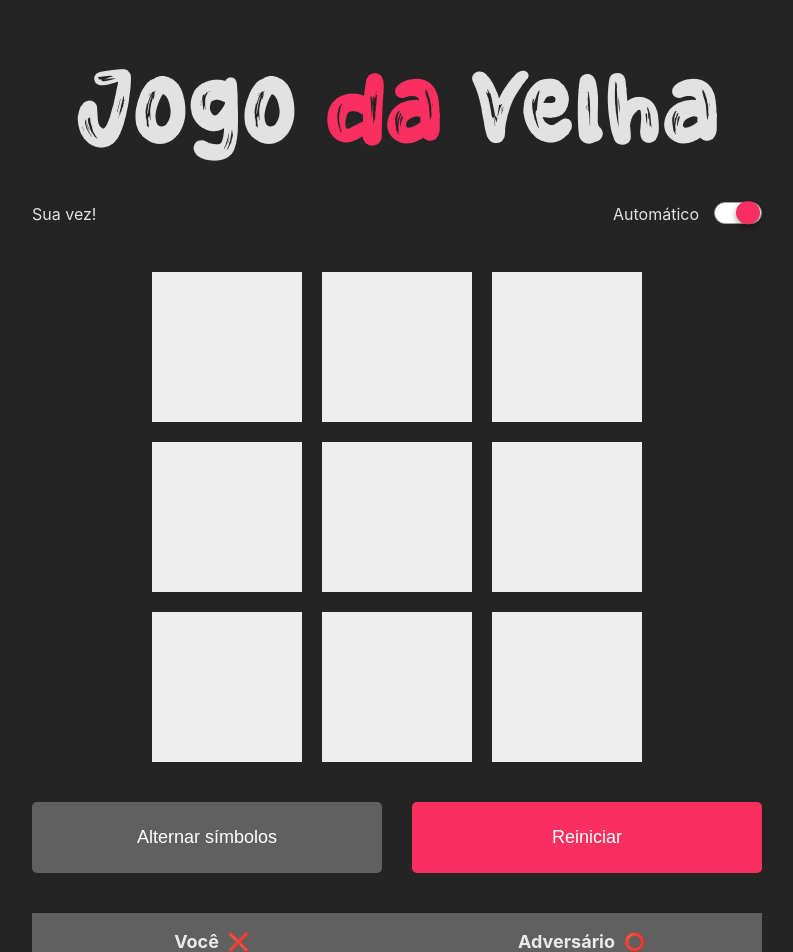
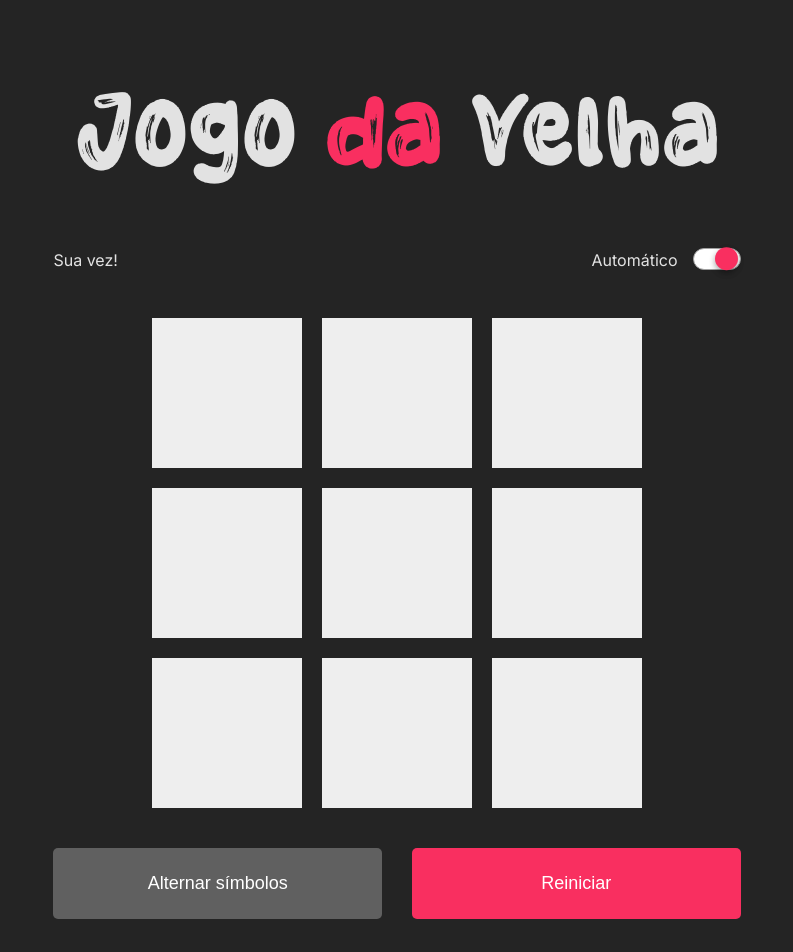
Before and after one commit to igorssc/jogo-da-velha, a React (Vite) app: page / in a window 1280 px wide. Shown: the top 952 px of the page, without its empty margins (243-1036 px from the left). Built offline with nearby package versions, Linux system fonts and the light colour scheme; no server answers.

Commit message:
Edit style

```diff
--- a/index.html
+++ b/index.html
@@ -22,10 +22,8 @@
     <meta property="og:locale" content="pt_BR" />
     <meta property="og:type" content="website" />
     <meta property="og:site_name" content="Jogo da velha" />
-    <meta property="og:image"
-    content="/maskable_icon_x512.png" /> <meta
-    property="og:image:secure_url"
-    content="/maskable_icon_x512.png" />
+    <meta property="og:image" content="/maskable_icon_x512.png" />
+    <meta property="og:image:secure_url" content="/maskable_icon_x512.png" />
     <meta property="og:image:alt" content="Thumbnail" />
     <meta property="og:image:type" content="image/png" />
     <meta property="og:image:width" content="512" />
@@ -35,13 +33,18 @@
     <meta name="twitter:card" content="summary_large_image" />
     <meta name="twitter:site" content="@igor_ssc" />
     <meta name="twitter:creator" content="@igor_ssc" />
-    <meta name="twitter:image"
-    content="/maskable_icon_x512.png" /> <meta
-    name="twitter:image:src"
-    content="/maskable_icon_x512.png" />
+    <meta name="twitter:image" content="/maskable_icon_x512.png" />
+    <meta name="twitter:image:src" content="/maskable_icon_x512.png" />
     <meta name="twitter:image:alt" content="Thumbnail" />
     <meta name="twitter:image:width" content="512" />
     <meta name="twitter:image:height" content="512" />
+
+    <link rel="preconnect" href="https://fonts.googleapis.com" />
+    <link rel="preconnect" href="https://fonts.gstatic.com" crossorigin />
+    <link
+      href="https://fonts.googleapis.com/css2?family=Inter:wght@300;400;700;900&display=swap"
+      rel="stylesheet"
+    />
   </head>
   <body>
     <div id="root"></div>
--- a/src/Globals.css
+++ b/src/Globals.css
@@ -22,9 +22,14 @@
 
 body {
   margin: 0;
-  display: flex;
   min-width: 320px;
   justify-content: center;
   place-items: center;
   padding: 20px;
 }
+
+@media (min-width: 768px) {
+  body {
+    display: flex;
+  }
+}
--- a/src/components/Button.module.css
+++ b/src/components/Button.module.css
@@ -5,8 +5,7 @@
   font-size: 18px;
   display: block;
   margin: auto;
-  width: 350px;
-  max-width: 100%;
+  width: 100%;
   border: none;
   background: #606060;
   color: #fff;
--- a/src/components/Header.module.css
+++ b/src/components/Header.module.css
@@ -3,6 +3,7 @@
   font-size: 48px;
   text-align: center;
   margin-top: 30px;
+  line-height: 70px;
 }
 
 .title span {
@@ -13,6 +14,7 @@
   .title {
     margin-top: 80px;
     font-size: 92px !important;
+    line-height: 70px;
   }
 }
 
--- a/src/components/Points.module.css
+++ b/src/components/Points.module.css
@@ -1,5 +1,4 @@
 .box {
-  width: 100%;
   background: #606060;
   margin-bottom: 30px;
 }
```
